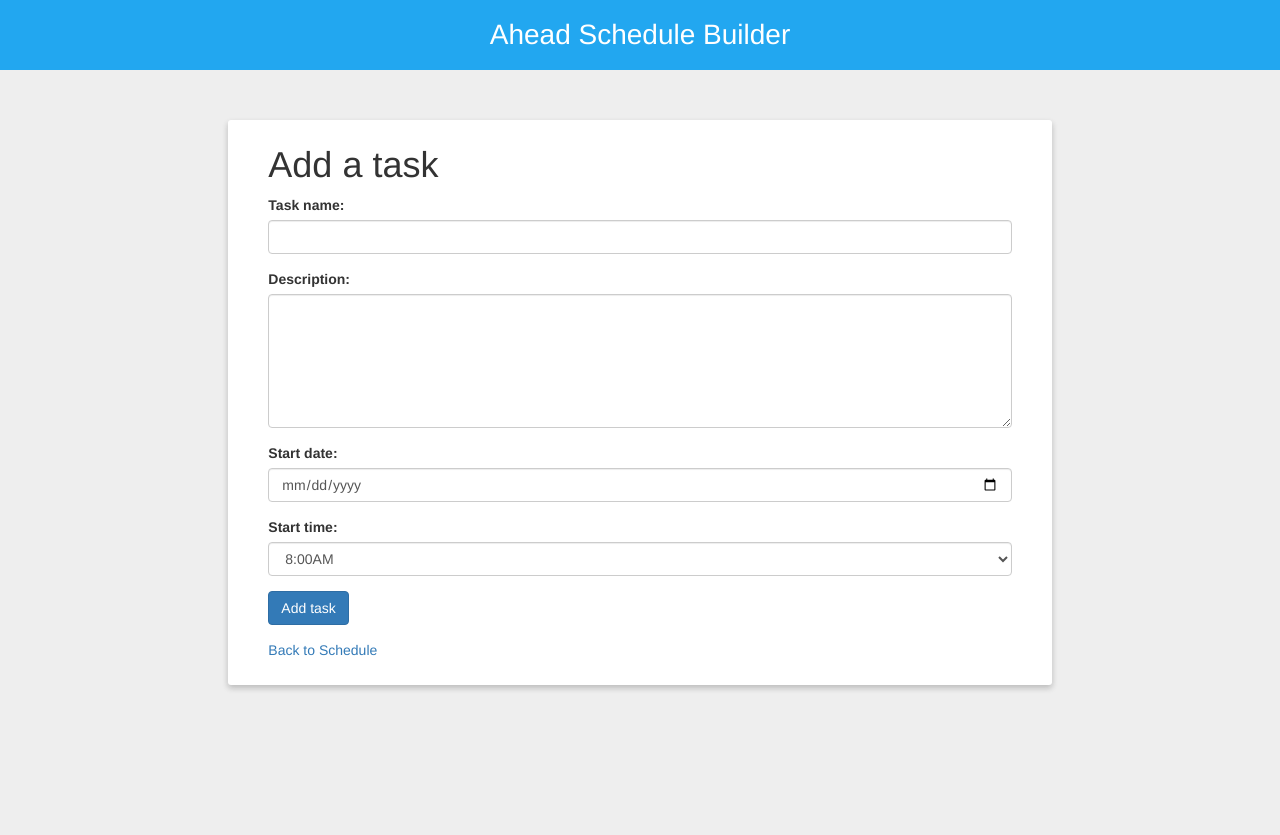
After one commit to dbriggs2/bmgt404, a Flask app: page /addTask in a window 1280 px wide. The commit adds this page. Run offline with Flask 2, Linux system fonts and the light colour scheme; some libraries are stand-ins or nearby versions.

Commit message:
added styles for schedule, removeTask, addTask

```diff
--- a/static/login.css
+++ b/static/login.css
@@ -1,5 +1,4 @@
 .login-form {
-    margin-top: 50px;
     text-align: center;
 }
 
--- a/static/main.css
+++ b/static/main.css
@@ -2,6 +2,7 @@ html, body {
     height: 100%;
     width: 100%;
     background-color: #EEEEEE;
+    padding-bottom: 50px;
 }
 
 header {
@@ -11,6 +12,7 @@ header {
     font-weight: 200;
     text-align: center;
     padding: 15px;
+    margin-bottom: 50px;
 }
 
 .card {
@@ -19,6 +21,7 @@ header {
     margin-bottom: 15px;
     border-radius: 3px;
     box-shadow: 0 3px 6px rgba(0,0,0,.08), 0 3px 6px rgba(0,0,0,.15);
+    margin-bottom: 150px;
 }
 
 h1 {
--- /dev/null
+++ b/static/schedule.css
@@ -0,0 +1,3 @@
+#scheduleForm {
+    width: 50%;
+}
--- /dev/null
+++ b/templates/addTask.html
@@ -0,0 +1,52 @@
+<!DOCTYPE HTML>
+	<meta charset = "UTF-8" />
+	<head>
+		<title> Add Task To Schedule </title>
+		<link rel="stylesheet" href="https://maxcdn.bootstrapcdn.com/bootstrap/3.3.7/css/bootstrap.min.css"
+			integrity="sha384-BVYiiSIFeK1dGmJRAkycuHAHRg32OmUcww7on3RYdg4Va+PmSTsz/K68vbdEjh4u" crossorigin="anonymous">
+		<link rel="stylesheet" href="static/main.css" type="text/css">
+		<link rel="stylesheet" href="static/schedule.css" type="text/css">
+	</head>
+	<body>
+		<header>
+			Ahead Schedule Builder
+		</header>
+		<div class="container-fluid">
+			<div class="row">
+				<div class="col-md-8 col-md-offset-2">
+					<div class="add-task card">
+						<form action="" method="POST" class="form">
+							<h1> Add a task </h1>
+							<div class="add-task-inner">
+								<div class="form-group">
+									<label for="taskName">Task name:</label>
+									<input type="text" name="taskName" id="taskName" class="form-control">
+								</div>
+								<div class="form-group">
+									<label for="taskDescription">Description:</label>
+									<textarea name="taskDescription" id="taskDescription" rows="6" class="form-control"></textarea>
+								</div>
+								<div class="form-group">
+									<label for="taskDate">Start date:</label>
+									<input type="date" name="taskDate" class="form-control" id="taskDate">
+								</div>
+								<div class="form-group">
+									<label for="taskStartingTime">Start time:</label>
+									<select name="taskStartingTime" id="taskStartingTime" class="form-control">
+										{% for time in times %}
+										<option value={{time}}>{{time}}</option>
+										{% endfor %}
+									</select>
+								</div>
+								<div class="form-group">
+									<input type="submit" class="btn btn-primary" value="Add task">
+								</div>
+							</div>
+						</form>
+						<a href="viewSchedule">Back to Schedule</a>
+					</div>
+				</div>
+			</div>
+		</div>
+	</body>
+</HTML>
```
Also changed, not shown: addTask.html (deleted, +0 -22 lines), removeTask.html (deleted, +0 -18 lines), schedule.html (deleted, +0 -32 lines), templates/removeTask.html (added, +40 -0 lines), templates/schedule.html (added, +58 -0 lines).
